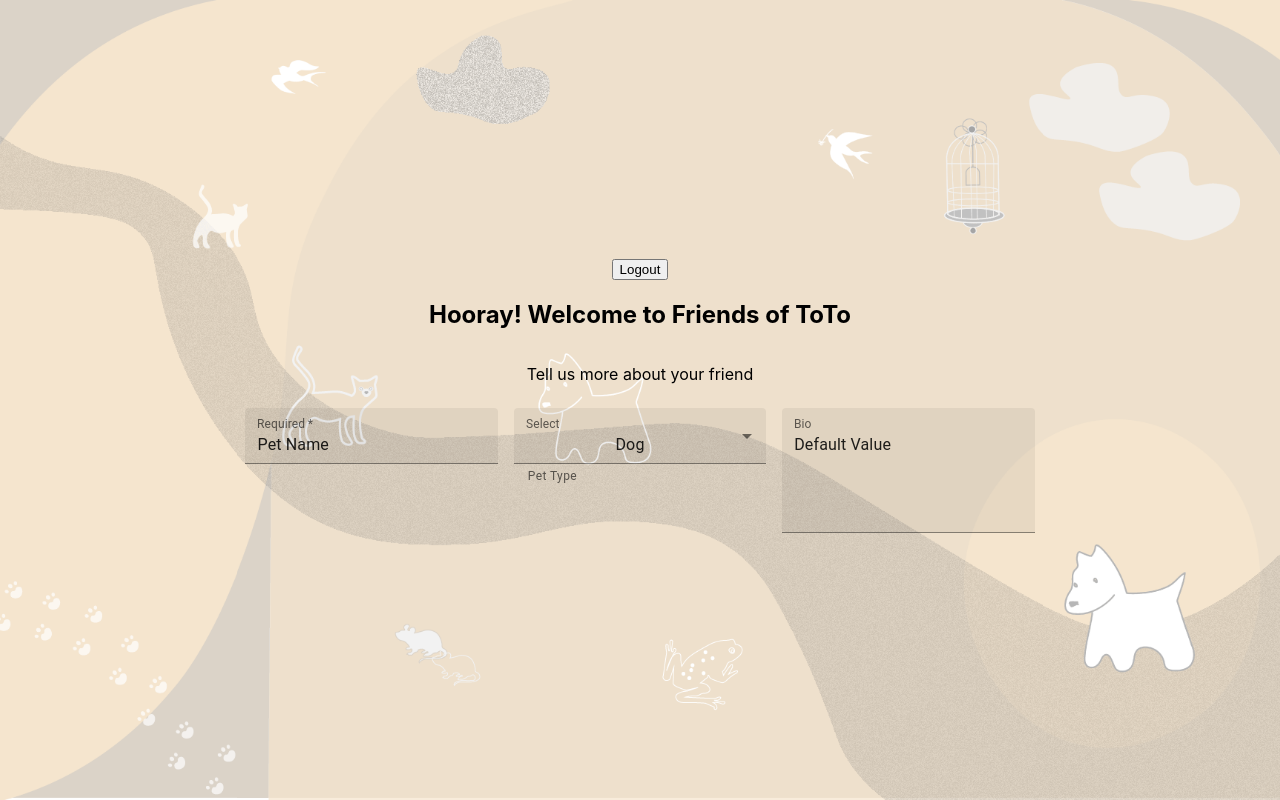
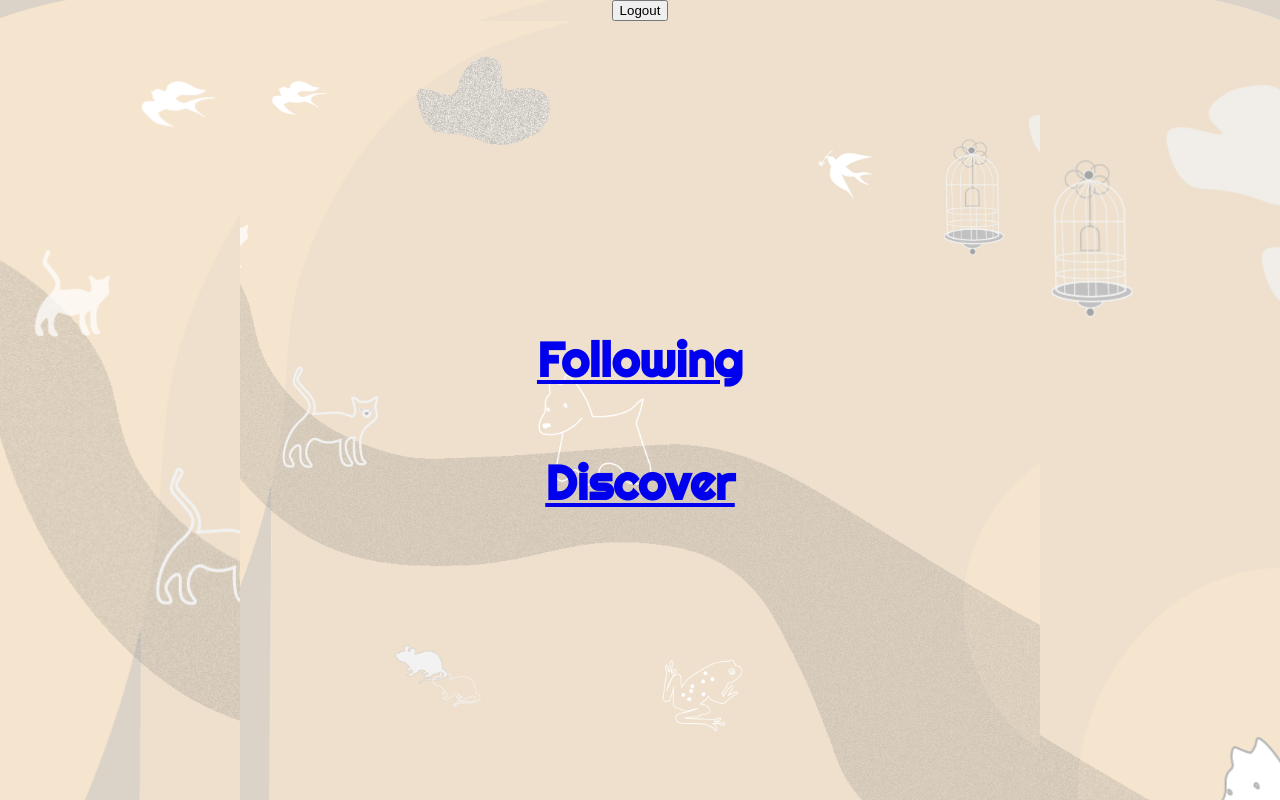
Before and after one commit to ShyFidelity/friends-of-toto, a React (Create React App) app in the folder client/: page /profile in a window 1280 px wide. Shown: the top 800 px of the page. Built offline with nearby package versions, Linux system fonts and the light colour scheme.

Commit message:
added links to Following and Discover Pages

```diff
--- /dev/null
+++ b/client/src/components/Header/index.js
@@ -0,0 +1,23 @@
+import React from 'react';
+import { Link } from 'react-router-dom';
+
+const Header = () => {
+  return (
+    <header className="bg-info text-dark mb-4 py-3 display-flex align-center">
+      <div className="container flex-column justify-space-between-lg justify-center align-center text-center">
+        <Link className="text-dark" to="/following">
+          <h1 className="m-0" style={{ fontSize: '3rem' }}>
+            Following
+          </h1>
+        </Link>
+        <Link className="text-dark" to="/discover">
+          <h1 className="m-0" style={{ fontSize: '3rem' }}>
+            Discover
+          </h1>
+        </Link>
+      </div>
+    </header>
+  );
+};
+
+export default Header;
--- a/client/src/pages/Profile.js
+++ b/client/src/pages/Profile.js
@@ -1,10 +1,12 @@
-import React, { useState } from 'react';
+import React from 'react';
 import Box from '@mui/material/Box';
 
 import Auth from '../utils/auth';
 
 import TextField from '@mui/material/TextField';
 import MenuItem from '@mui/material/MenuItem';
+
+import Header from '../components/Header/index';
 
 const petTypes = [
   {
@@ -47,8 +49,9 @@ export default function Profile() {
   };
 
   return (
-        <div className="container">
+    <div className="container">
           <button className="btn btn-lg btn-light m-2" onClick={logout}>Logout</button>
+          <Header />
           <h2>Hooray! Welcome to Friends of ToTo</h2>
           <p>Tell us more about your friend</p>
         <Box
@@ -95,7 +98,6 @@ export default function Profile() {
        </div>
 
         </Box>
-        </div>
-      );
-
+    </div>
+  );
 }
```
